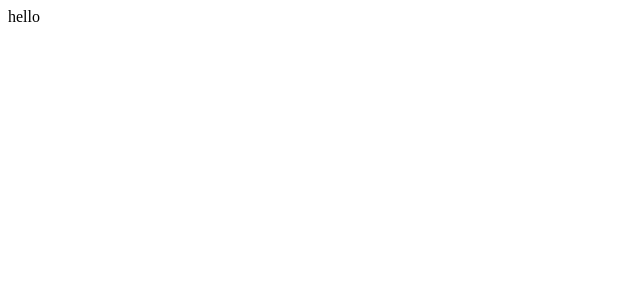
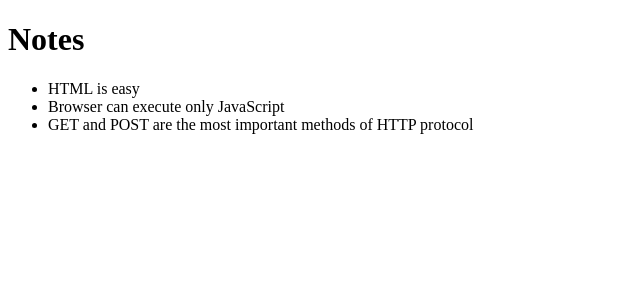
Before and after one commit to Batfleck001/Dance_2, a React (Vite) app in the folder practice/: page / in a window 1280 px wide. Shown: the top 300 px of the page, without its empty margins (0-640 px from the left). Built offline with nearby package versions, Linux system fonts and the light colour scheme.

Commit message:
Beginned with Note app

```diff
--- a/practice/src/App.jsx
+++ b/practice/src/App.jsx
@@ -1,6 +1,13 @@
-const App = () =>{
+const App = ({notes}) =>{
   return(
-    <div>hello</div>
+    <div>
+      <h1>Notes</h1>
+      <ul>
+        <li>{notes[0].content}</li>
+        <li>{notes[1].content}</li>
+        <li>{notes[2].content}</li>
+      </ul>
+    </div>
   )
 
 }
--- a/practice/src/main.jsx
+++ b/practice/src/main.jsx
@@ -1,9 +1,24 @@
 import React from 'react'
 import ReactDOM from 'react-dom/client'
 import App from './App.jsx'
+const notes = [
+  {
+    id: 1,
+    content: 'HTML is easy',
+    important: true
+  },
+  {
+    id: 2,
+    content: 'Browser can execute only JavaScript',
+    important: false
+  },
+  {
+    id: 3,
+    content: 'GET and POST are the most important methods of HTTP protocol',
+    important: true
+  }
+]
 
 ReactDOM.createRoot(document.getElementById('root')).render(
-  <React.StrictMode>
-    <App />
-  </React.StrictMode>,
+    <App notes={notes} />
 )
```
